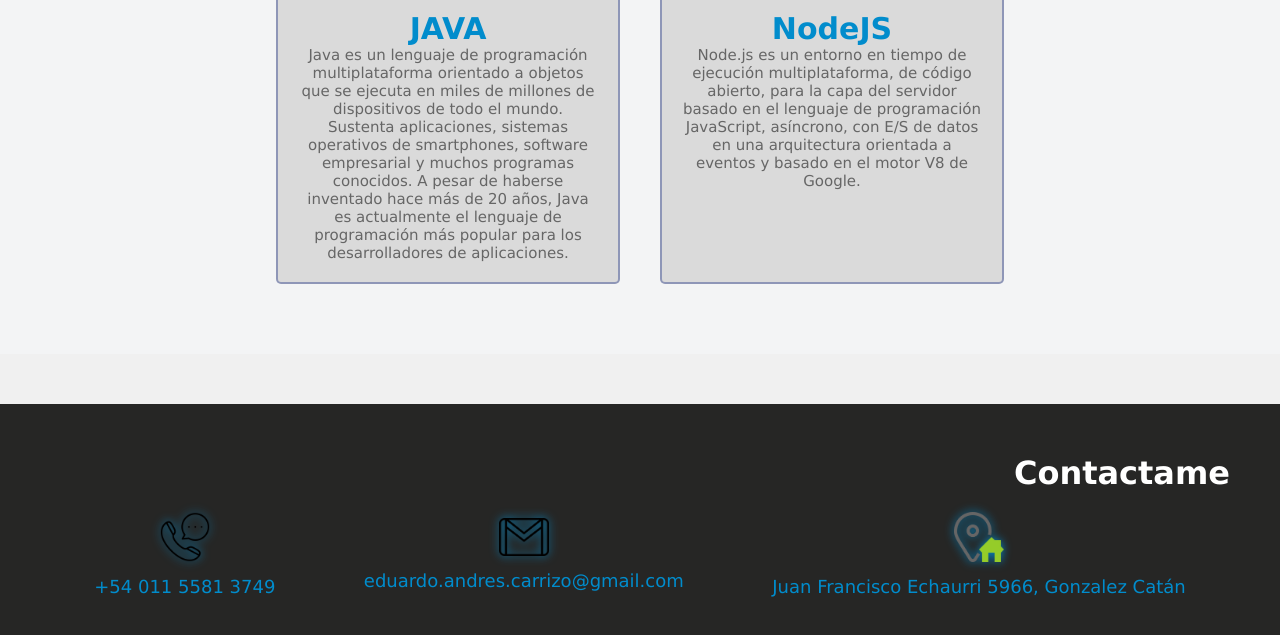
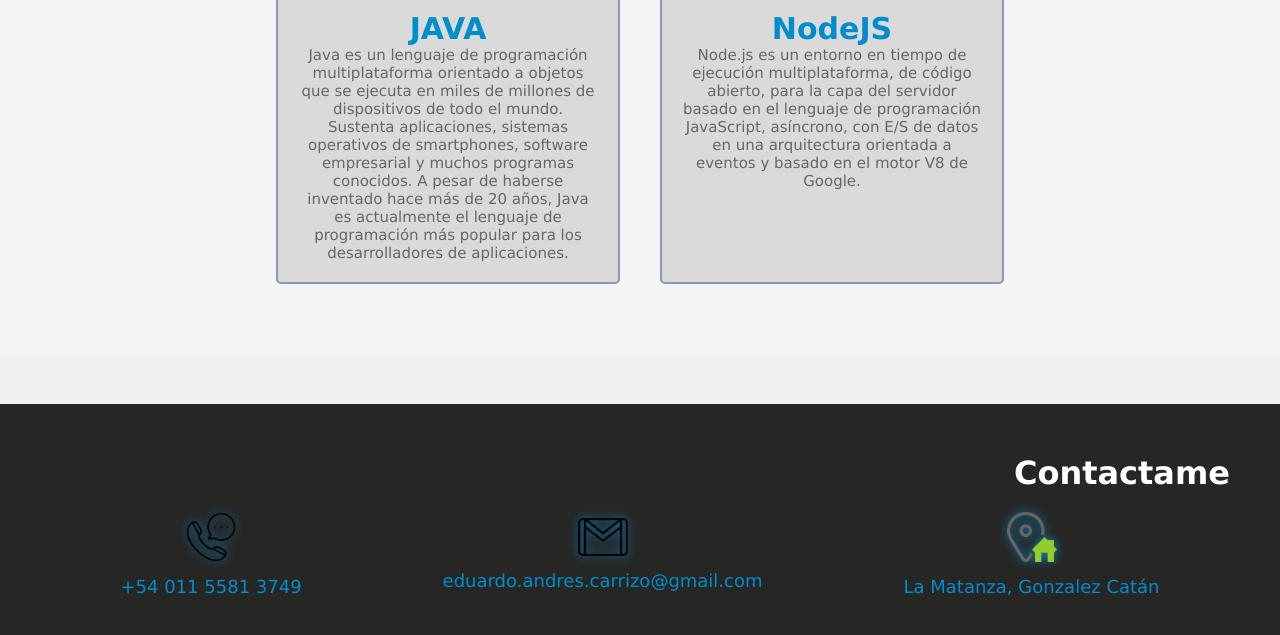
Before and after one commit to Educarri/portfolio_carrizo, a plain HTML site: page index.html in a window 1280 px wide. Shown: the part 1458-2093 px from the top of the page. Drawn offline with Linux system fonts and the light colour scheme.

Commit message:
update Index address

```diff
--- a/index.html
+++ b/index.html
@@ -86,7 +86,7 @@
 
                 <div class="icon">
                     <img src="img/ubication.ico" alt="location icon">
-                    <p>Juan Francisco Echaurri 5966, Gonzalez Catán</p>
+                    <p>La Matanza, Gonzalez Catán</p>
                 </div>
 
             </div>
@@ -97,6 +97,6 @@
     </div>
 
 
-
+    <script src="index.js"></script>
+</body>
 </html>
-</body>
--- /dev/null
+++ b/index.js
@@ -0,0 +1 @@
+console.log(document)
```
